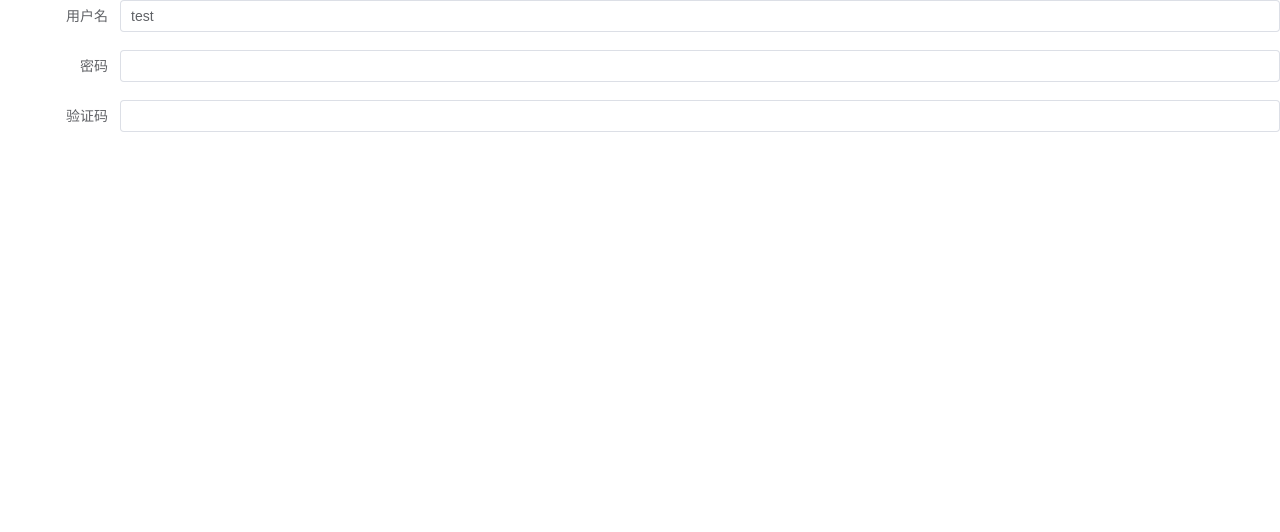
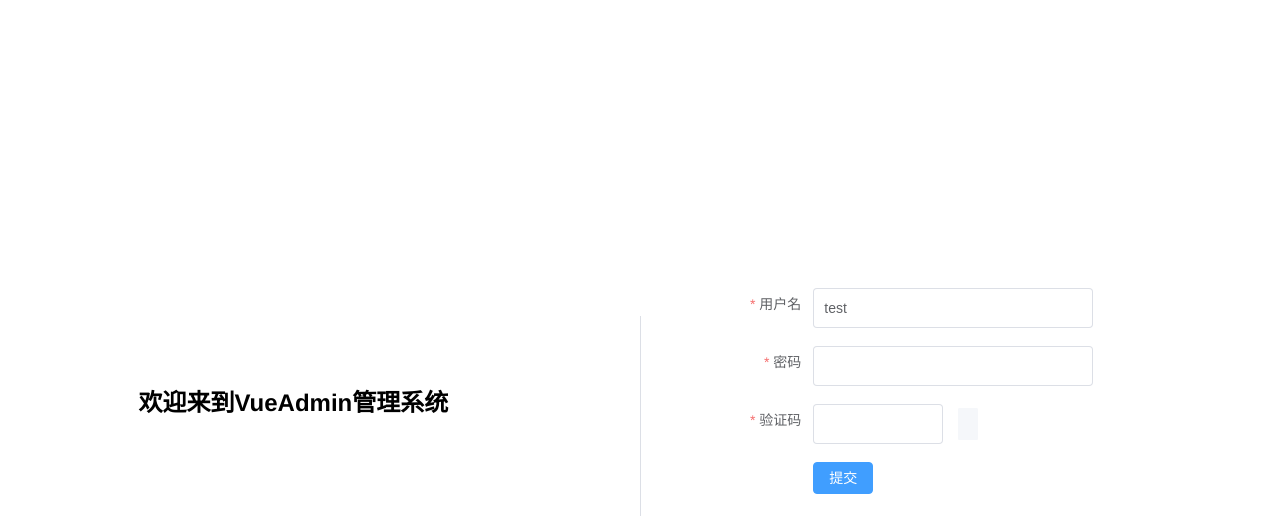
Before and after one commit to Zhangyifan0016/Vue-test, a Vue app: page /#/login in a window 1280 px wide. Shown: the top 532 px of the page. Built offline with nearby package versions, Linux system fonts and the light colour scheme; no server answers.

Commit message:
feat(utils vuex api): 封装api 处理全局请求 实现login布局 vuex模块化并存储token

```diff
--- a/src/App.vue
+++ b/src/App.vue
@@ -2,25 +2,4 @@
   <router-view />
 </template>
 
-<style lang="scss">
-#app {
-  font-family: Avenir, Helvetica, Arial, sans-serif;
-  -webkit-font-smoothing: antialiased;
-  -moz-osx-font-smoothing: grayscale;
-  text-align: center;
-  color: #2c3e50;
-}
-
-nav {
-  padding: 30px;
-
-  a {
-    font-weight: bold;
-    color: #2c3e50;
-
-    &.router-link-exact-active {
-      color: #42b983;
-    }
-  }
-}
-</style>
+<style lang="scss"></style>
--- /dev/null
+++ b/src/api/Imgcode.js
@@ -0,0 +1,5 @@
+import request from '../utils/request'
+
+export const getImgCode = () => {
+  return request({ url: '/captcha', method: 'GET' })
+}
--- /dev/null
+++ b/src/api/user.js
@@ -0,0 +1,9 @@
+import request from '@/utils/request'
+
+const login = (data) => {
+  return request({ url: '/login', method: 'POST', data })
+}
+
+export default {
+  login
+}
--- /dev/null
+++ b/src/store/getters.js
@@ -0,0 +1,5 @@
+const getters = {
+  token: (state) => state.user.token
+}
+
+export default getters
--- a/src/store/index.js
+++ b/src/store/index.js
@@ -1,14 +1,10 @@
 import { createStore } from 'vuex'
+import user from './modules/user'
+import getters from './getters'
 
 export default createStore({
-  state: {
-  },
-  getters: {
-  },
-  mutations: {
-  },
-  actions: {
-  },
+  getters,
   modules: {
+    user
   }
 })
--- /dev/null
+++ b/src/store/modules/user.js
@@ -0,0 +1,26 @@
+import { getImgCode } from '../../api/Imgcode'
+import User from '@/api/user'
+import { setItem, getItem } from '../../utils/storage'
+export default {
+  namespaced: true,
+  state: {
+    token: getItem('token') || ''
+  },
+  mutations: {
+    setToken(state, token) {
+      state.token = token
+      setItem('token', token)
+    }
+  },
+  actions: {
+    async getCaptcha({ commit }) {
+      const res = await getImgCode()
+      commit('setToken', res.data.token)
+      return res
+    },
+    async login() {
+      const res = await User.login()
+      return res
+    }
+  }
+}
--- a/src/utils/request.js
+++ b/src/utils/request.js
@@ -18,7 +18,12 @@ instance.interceptors.request.use(
 // 响应拦截器
 instance.interceptors.response.use(
   function (response) {
-    return response
+    const { data } = response
+    if (data.code === 200) {
+      return data
+    } else if (data.code === 400) {
+      return data
+    }
   },
   function (error) {
     return Promise.reject(error)
--- /dev/null
+++ b/src/utils/storage.js
@@ -0,0 +1,27 @@
+// 本地存储数据
+export const setItem = (key, value) => {
+  if (typeof value === 'object') {
+    value = JSON.stringify(value)
+  }
+  localStorage.setItem(key, value)
+}
+
+// 获取本地存储数据
+export const getItem = (key) => {
+  const data = localStorage.getItem(key)
+  try {
+    return JSON.parse(data)
+  } catch (err) {
+    return data
+  }
+}
+
+// 删除单个本地存储的数据
+export const removeItem = (key) => {
+  localStorage.removeItem(key)
+}
+
+// 删除本地所有数据
+export const removeAllItem = () => {
+  localStorage.clear()
+}
--- a/src/views/login/index.vue
+++ b/src/views/login/index.vue
@@ -1,30 +1,129 @@
 <template>
-  <div>
+  <el-row class="content">
+    <el-col :span="11">
+      <div class="title">
+        <h2>欢迎来到VueAdmin管理系统</h2>
+      </div>
+    </el-col>
+    <el-col :span="2" class="divider">
+      <el-divider direction="vertical" />
+    </el-col>
+    <el-col :span="11">
       <el-form
-      ref="ruleFormRef"
+        label-width="120px"
+        ref="loginRef"
         :model="loginForm"
-      :rules="rules"
-      label-width="120px"
-      class="demo-ruleForm"
+        :rules="loginRules"
       >
         <el-form-item label="用户名" prop="username">
           <el-input v-model="loginForm.username" />
         </el-form-item>
-      <el-form-item label="密码" prop="username">
+        <el-form-item label="密码" prop="password">
           <el-input v-model="loginForm.password" type="password" />
         </el-form-item>
         <el-form-item label="验证码" prop="captcha">
-        <el-input v-model="loginForm.captcha" />
+          <el-input class="code" v-model="loginForm.captcha" />
+          <el-image class="imgcode" @click="resetImgcode" :src="url" />
+        </el-form-item>
+        <el-form-item>
+          <el-button type="primary" @click="submitForm">提交</el-button>
         </el-form-item>
       </el-form>
-  </div>
+    </el-col>
+  </el-row>
 </template>
 <script setup>
-import { reactive } from 'vue'
+// 引入消息提示
+import { ElMessage } from 'element-plus'
+import { getImgCode } from '../../api/Imgcode'
+import { reactive, ref } from 'vue'
+import { useStore } from 'vuex'
+const store = useStore()
 const loginForm = reactive({
   username: 'test',
   password: '',
   captcha: ''
 })
+// 表单校验
+const loginRules = reactive({
+  username: [
+    {
+      required: true,
+      trigger: 'blur',
+      message: '用户名必填'
+    }
+  ],
+  password: [
+    {
+      required: true,
+      trigger: 'blur',
+      message: '请输入密码'
+    }
+  ],
+  captcha: [
+    {
+      required: true,
+      trigger: 'blur',
+      message: '请输入验证码'
+    }
+  ]
+})
+//
+const loginRef = ref(null)
+
+const submitForm = () => {
+  loginRef.value.validate(async (valid) => {
+    if (!valid) return
+    if (valid) {
+      const res = await store.dispatch('user/login', loginForm)
+      console.log(res)
+      if (res.code === 200) {
+        ElMessage({
+          type: 'success',
+          message: '登陆成功'
+        })
+      }
+    }
+  })
+}
+const url = ref(null)
+const getCaptcha = async () => {
+  const res = await store.dispatch('user/getCaptcha')
+  console.log(res)
+  url.value = res.data.captchaImg
+}
+getCaptcha()
+// 点击图片刷新验证码
+const resetImgcode = () => {
+  getCaptcha()
+}
 </script>
-<style scoped lang="scss"></style>
+<style scoped lang="scss">
+.title {
+  text-align: center;
+}
+.content {
+  display: flex;
+  justify-content: center;
+  align-items: center;
+  height: 100%;
+  .divider {
+    text-align: center;
+    font-size: 200px;
+  }
+  .el-form {
+    width: 400px;
+    .el-input {
+      width: 300px;
+      height: 40px;
+    }
+    .imgcode {
+      margin-left: 15px;
+      border-radius: 5%;
+    }
+    .code {
+      width: 130px;
+    }
+  }
+}
+</style>
```
Lines whose indentation alone changed are shown as unchanged.
